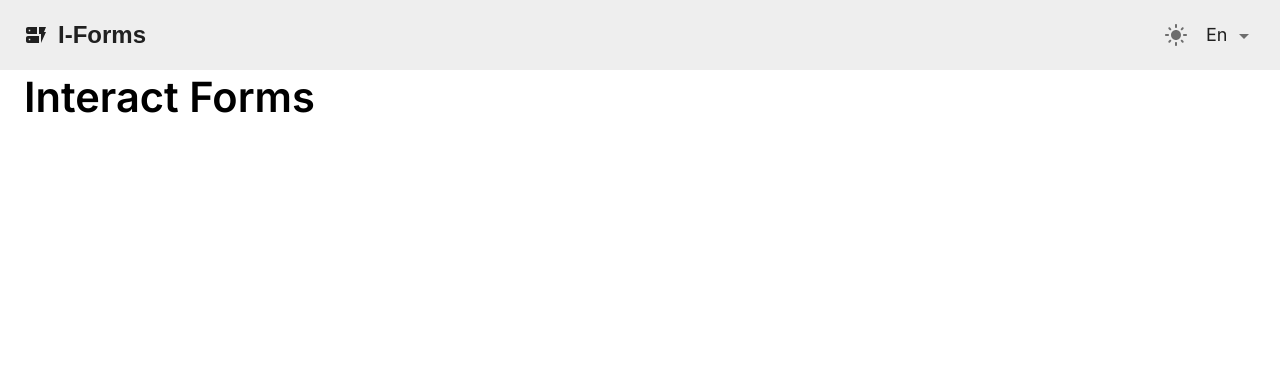
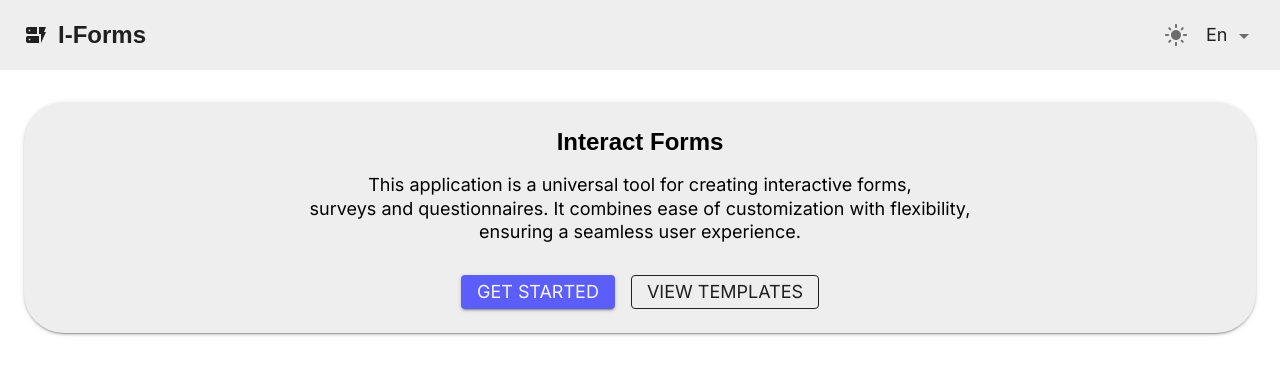
Before and after one commit to krisPosashkova/interact-forms, a Next.js app: page /en in a window 1280 px wide. Shown: the top 374 px of the page. Built offline with nearby package versions, Linux system fonts and the light colour scheme; a web font is replaced by a local one.

Commit message:
add banner homepage

```diff
--- a/src/app/[locale]/page.tsx
+++ b/src/app/[locale]/page.tsx
@@ -1,13 +1,12 @@
+import Banner from "@/components/Banner/Banner";
 import PageLayout from "@/components/Layout/PageLayout";
 
-import { Container, Typography } from "@mui/material";
+import { Container } from "@mui/material";
 export default function Home() {
     return (
         <PageLayout>
             <Container maxWidth="xl">
-                <Typography component="h1" variant="h1">
-                    Interact Forms
-                </Typography>
+                <Banner />
             </Container>
         </PageLayout>
     );
--- /dev/null
+++ b/src/components/Banner/Banner.tsx
@@ -0,0 +1,34 @@
+"use client";
+import React from "react";
+import { Box, Typography, Button, Container } from "@mui/material";
+import { Link } from "@/i18n/routing";
+import { bannerStyles } from "./banner.styled";
+import { useTranslations } from "next-intl";
+
+const Banner = () => {
+    const t = useTranslations("Homepage");
+
+    return (
+        <Box sx={bannerStyles.root}>
+            <Container maxWidth="md">
+                <Typography variant="h6" component="h1" sx={bannerStyles.title}>
+                    {t("title")}
+                </Typography>
+                <Typography sx={bannerStyles.content}>
+                    {t("content")}
+                </Typography>
+                <Box sx={bannerStyles.buttonContainer}>
+                    <Button
+                        variant="contained"
+                        LinkComponent={Link}
+                        href="/signin">
+                        {t("getStarted")}
+                    </Button>
+                    <Button variant="outlined">{t("viewTemplates")}</Button>
+                </Box>
+            </Container>
+        </Box>
+    );
+};
+
+export default Banner;
--- /dev/null
+++ b/src/components/Banner/banner.styled.tsx
@@ -0,0 +1,23 @@
+export const bannerStyles = {
+    root: {
+        backgroundColor: "var(--palette-background-paper)",
+        marginTop: 4,
+        borderRadius: 10,
+        padding: { xs: 2, md: 3 },
+        textAlign: { xs: "start", md: "center" },
+        boxShadow: 2,
+        position: "relative",
+        overflow: "hidden",
+    },
+    title: { marginBottom: "1rem" },
+    content: {
+        marginBottom: "2rem",
+        whiteSpaceCollapse: "preserve-breaks",
+    },
+    buttonContainer: {
+        display: "flex",
+        justifyContent: "center",
+        gap: { xs: 1, md: 2 },
+        flexDirection: { xs: "column", sm: "row" },
+    },
+};
--- a/src/messages/en.json
+++ b/src/messages/en.json
@@ -1,7 +1,9 @@
 {
     "Homepage": {
-        "title": "Welcome to the homepage",
-        "content": "This is the homepage content"
+        "title": "Interact Forms",
+        "content": "This application is a universal tool for creating interactive forms, \n surveys and questionnaires. It combines ease of customization with flexibility,\n ensuring a seamless user experience.",
+        "getStarted": "Get started",
+        "viewTemplates": "View templates"
     },
     "Meta": {
         "title": "Interact Forms",
--- a/src/messages/ru.json
+++ b/src/messages/ru.json
@@ -1,11 +1,13 @@
 {
     "Homepage": {
-        "title": "Добро пожаловать на стартовую страницу!",
-        "content": "Это контент стартовой страницы"
+        "title": "Interact Forms",
+        "content": "Универсальный инструмент для создания интерактивных форм, опросов и анкет. \nОн объединяет простоту настройки с высокой гибкостью,\n делая взаимодействие максимально удобным для пользователей.",
+        "getStarted": "Начать работу",
+        "viewTemplates": "Посмотреть шаблоны"
     },
     "Meta": {
         "title": "Interact Forms",
-        "description": "Interact Forms – это универсальный инструмент для создания интерактивных форм, опросов и анкет. Он обеспечивает гибкость и простоту настройки, обеспечивая удобство взаимодействия с пользователем. Идеально подходит для сбора данных, автоматизации процессов и привлечения аудитории"
+        "description": "Interact Forms – это универсальный инструмент для создания интерактивных форм, опросов и анкет. Он объединяет простоту настройки с высокой гибкостью, делая взаимодействие максимально удобным для пользователей. Идеально подходит для сбора данных, автоматизации процессов и привлечения аудитории"
     },
     "NotFoundPage": {
         "title": "Страница не найдена",
```
